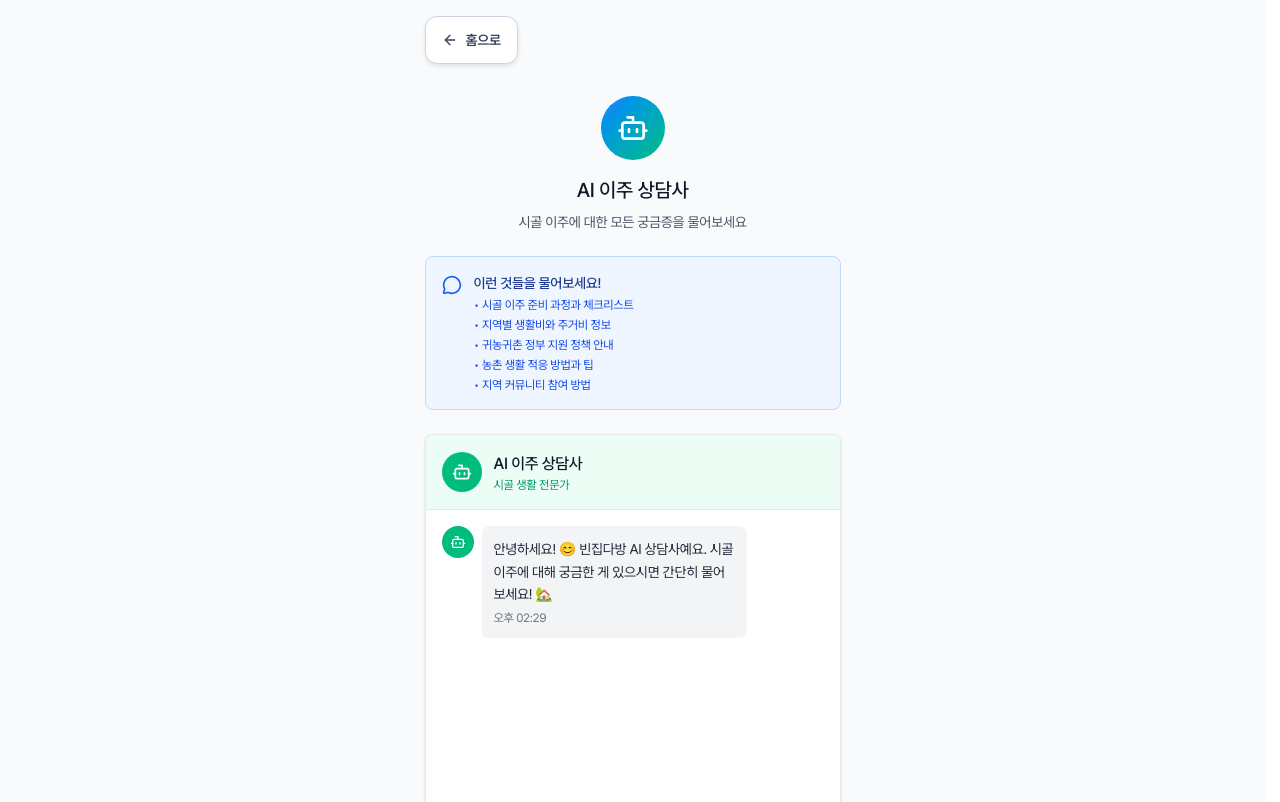
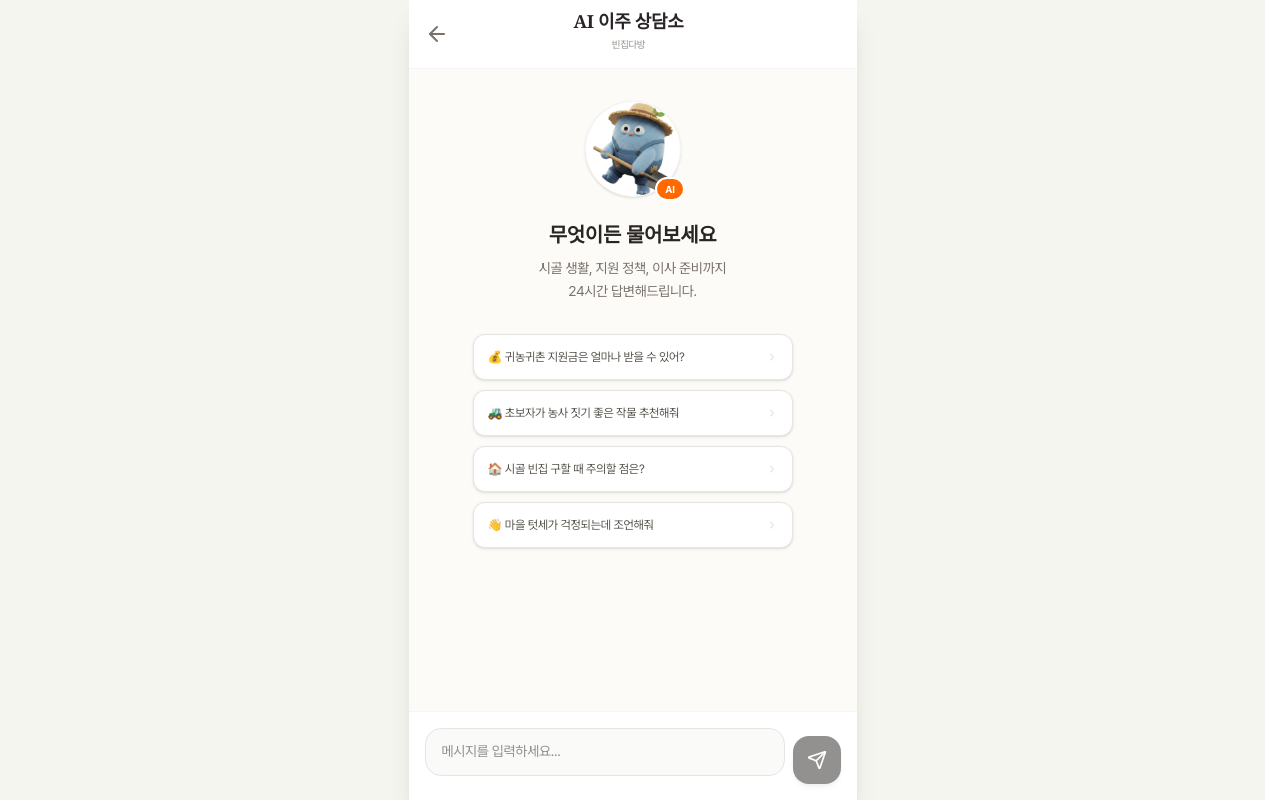
Before and after one commit to sm227/busan, a Next.js app: page /ai-consultation in a window 1280 px wide. Shown: the top 802 px of the page. Built offline with nearby package versions, Linux system fonts and the light colour scheme.

Commit message:
feat: enhance AI consultation page with message handling and UI improvements

```diff
--- a/src/app/ai-consultation/page.tsx
+++ b/src/app/ai-consultation/page.tsx
@@ -1,67 +1,276 @@
 "use client";
 
+import { useState, useRef, useEffect } from "react";
 import { useRouter } from "next/navigation";
 import { useApp } from "@/contexts/AppContext";
-import { ArrowLeft, Bot, MessageCircle } from "lucide-react";
-import AIChat from "@/components/AIChat";
+import { ArrowLeft, Send, Sparkles, ChevronRight } from "lucide-react";
+import { motion, AnimatePresence } from "framer-motion";
+import Image from "next/image";
+
+// 메시지 타입 정의
+interface Message {
+  id: string;
+  content: string;
+  isUser: boolean;
+  timestamp: Date;
+}
+
+// 초기 추천 질문 리스트
+const SUGGESTED_QUESTIONS = [
+  "💰 귀농귀촌 지원금은 얼마나 받을 수 있어?",
+  "🚜 초보자가 농사 짓기 좋은 작물 추천해줘",
+  "🏠 시골 빈집 구할 때 주의할 점은?",
+  "👋 마을 텃세가 걱정되는데 조언해줘"
+];
 
 export default function AIConsultationPage() {
   const router = useRouter();
   const { userPreferences } = useApp();
 
+  // 1. 상태 관리
+  const [messages, setMessages] = useState<Message[]>([
+    {
+      id: 'welcome',
+      content: '안녕하세요! 빈집다방 AI 상담사입니다.\n시골 생활에 대해 무엇이든 물어보세요 🌱',
+      isUser: false,
+      timestamp: new Date()
+    }
+  ]);
+  const [inputValue, setInputValue] = useState('');
+  const [isLoading, setIsLoading] = useState(false);
+
+  // 스크롤 제어용 Ref
+  const messagesEndRef = useRef<HTMLDivElement>(null);
+
+  // 대화 시작 여부 확인 (기본 인사말 외에 메시지가 추가되면 시작된 것으로 간주)
+  const isChatStarted = messages.length > 1;
+
+  // 2. 스크롤 자동 이동
+  const scrollToBottom = () => {
+    messagesEndRef.current?.scrollIntoView({ behavior: 'smooth' });
+  };
+
+  useEffect(() => {
+    scrollToBottom();
+  }, [messages, isLoading, isChatStarted]);
+
+  // 3. 메시지 전송 함수
+  const sendMessage = async (text: string) => {
+    if (!text.trim() || isLoading) return;
+
+    // 사용자 메시지 추가
+    const userMessage: Message = {
+      id: Date.now().toString(),
+      content: text.trim(),
+      isUser: true,
+      timestamp: new Date()
+    };
+
+    setMessages(prev => [...prev, userMessage]);
+    setInputValue('');
+    setIsLoading(true);
+
+    try {
+      const response = await fetch('/api/ai/chat', {
+        method: 'POST',
+        headers: { 'Content-Type': 'application/json' },
+        body: JSON.stringify({
+          message: text.trim(),
+          context: {
+            userPreferences,
+            currentLocation: "서울", // 추후 실제 위치로 변경 가능
+            previousMessages: messages.slice(-5).map(m => `${m.isUser ? '사용자' : 'AI'}: ${m.content}`)
+          }
+        })
+      });
+
+      const data = await response.json();
+
+      if (response.ok && data.response) {
+        const aiMessage: Message = {
+          id: (Date.now() + 1).toString(),
+          content: data.response,
+          isUser: false,
+          timestamp: new Date()
+        };
+        setMessages(prev => [...prev, aiMessage]);
+      } else {
+        throw new Error(data.error || '응답 오류');
+      }
+    } catch (error) {
+      const errorMessage: Message = {
+        id: (Date.now() + 1).toString(),
+        content: '죄송합니다. 잠시 후 다시 시도해주세요.',
+        isUser: false,
+        timestamp: new Date()
+      };
+      setMessages(prev => [...prev, errorMessage]);
+    } finally {
+      setIsLoading(false);
+    }
+  };
+
+  const handleSubmit = (e: React.FormEvent) => {
+    e.preventDefault();
+    sendMessage(inputValue);
+  };
+
+  // 4. UI 렌더링
   return (
-    <div className="min-h-screen bg-slate-50 overflow-x-hidden">
-      <div className="max-w-md mx-auto bg-white min-h-screen relative">
-        <div className="min-h-screen bg-gray-50">
-          <div className="px-4 pb-8">
-            <div className="flex items-center py-4 mb-4">
+    // 전체 화면 높이 고정 (스크롤 방지)
+    <div className="h-screen bg-[#F5F5F0] overflow-hidden font-sans text-stone-800 flex flex-col">
+      <div className="max-w-md mx-auto w-full bg-white h-full relative shadow-xl flex flex-col">
+
+        {/* 헤더 (고정) */}
+        <div className="shrink-0 bg-white/90 backdrop-blur-md border-b border-stone-100 px-4 py-3 flex items-center justify-between z-10">
           <button
             onClick={() => router.push("/")}
-                className="back-button"
+            className="p-2 -ml-2 text-stone-500 hover:bg-stone-100 rounded-full transition-colors"
           >
-                <ArrowLeft className="w-4 h-4" />
-                <span>홈으로</span>
+            <ArrowLeft className="w-6 h-6" />
           </button>
+          <div className="text-center">
+             <span className="font-serif font-bold text-lg text-stone-800 block leading-none">AI 이주 상담소</span>
+             <span className="text-[10px] text-stone-400 font-medium">빈집다방</span>
+          </div>
+          <div className="w-10" />
         </div>
 
-            <div className="text-center mb-6">
-              <div className="w-16 h-16 bg-gradient-to-br from-blue-500 to-emerald-500 rounded-full flex items-center justify-center mx-auto mb-4">
-                <Bot className="w-8 h-8 text-white" />
+        {/* 채팅 영역 (스크롤 가능) */}
+        <div className="flex-1 overflow-y-auto p-4 space-y-6 scrollbar-hide bg-[#FDFBF7]">
+
+          {/* A. 초기 가이드 화면 (대화 시작 전까지만 표시) */}
+          {!isChatStarted && (
+            <div className="flex flex-col items-center justify-center min-h-[60vh] animate-in fade-in slide-in-from-bottom-4 duration-700">
+
+              {/* 캐릭터 */}
+              <div className="relative w-24 h-24 mb-6">
+                <div className="absolute inset-0 bg-stone-100 rounded-full animate-pulse" />
+                <div className="absolute inset-0 flex items-center justify-center bg-white rounded-full border border-stone-100 shadow-sm overflow-hidden">
+                   <Image src="/logo.png" alt="AI" width={80} height={80} className="object-contain" priority />
                 </div>
-              <h2 className="text-xl font-medium text-gray-900 mb-2">
-                AI 이주 상담사
+                <div className="absolute -bottom-1 -right-1 bg-orange-500 text-white text-[10px] font-bold px-2 py-0.5 rounded-full border-2 border-white">
+                  AI
+                </div>
+              </div>
+
+              <div className="text-center mb-8">
+                <h2 className="text-xl font-serif font-bold text-stone-800 mb-2">
+                  무엇이든 물어보세요
                 </h2>
-              <p className="text-gray-600 text-sm">
-                시골 이주에 대한 모든 궁금증을 물어보세요
+                <p className="text-stone-500 text-sm leading-relaxed">
+                  시골 생활, 지원 정책, 이사 준비까지<br/>
+                  24시간 답변해드립니다.
                 </p>
               </div>
 
-            <div className="bg-blue-50 border border-blue-200 rounded-lg p-4 mb-6">
-              <div className="flex items-start space-x-3">
-                <MessageCircle className="w-5 h-5 text-blue-600 mt-0.5" />
-                <div>
-                  <h3 className="font-medium text-blue-900 text-sm mb-1">
-                    이런 것들을 물어보세요!
-                  </h3>
-                  <ul className="text-xs text-blue-700 space-y-1">
-                    <li>• 시골 이주 준비 과정과 체크리스트</li>
-                    <li>• 지역별 생활비와 주거비 정보</li>
-                    <li>• 귀농귀촌 정부 지원 정책 안내</li>
-                    <li>• 농촌 생활 적응 방법과 팁</li>
-                    <li>• 지역 커뮤니티 참여 방법</li>
-                  </ul>
+              {/* 추천 질문 리스트 */}
+              <div className="w-full max-w-xs space-y-2.5">
+                 {SUGGESTED_QUESTIONS.map((q, i) => (
+                   <button
+                     key={i}
+                     onClick={() => sendMessage(q)}
+                     className="w-full text-left text-xs p-3.5 bg-white border border-stone-200 hover:border-stone-400 text-stone-600 rounded-xl transition-all shadow-sm hover:shadow-md flex items-center justify-between group"
+                   >
+                     <span>{q}</span>
+                     <ChevronRight className="w-3 h-3 text-stone-300 group-hover:text-stone-500" />
+                   </button>
+                 ))}
               </div>
             </div>
+          )}
+
+          {/* B. 실제 대화 내용 (대화 시작 후) */}
+          {isChatStarted && (
+            <AnimatePresence initial={false}>
+              {messages.map((message) => (
+                <motion.div
+                  key={message.id}
+                  initial={{ opacity: 0, y: 10 }}
+                  animate={{ opacity: 1, y: 0 }}
+                  className={`flex ${message.isUser ? 'justify-end' : 'justify-start items-end gap-2'}`}
+                >
+                  {/* AI 프로필 (왼쪽) */}
+                  {!message.isUser && (
+                    <div className="w-8 h-8 relative shrink-0 mb-4">
+                      <div className="absolute inset-0 bg-white rounded-full border border-stone-200 shadow-sm overflow-hidden">
+                         <Image src="/logo.png" alt="AI" fill className="object-contain p-1" />
+                      </div>
+                    </div>
+                  )}
+
+                  <div className={`max-w-[80%] space-y-1 ${message.isUser ? 'items-end' : 'items-start'}`}>
+                    {/* 말풍선 */}
+                    <div className={`px-4 py-3 rounded-2xl text-sm leading-relaxed shadow-sm whitespace-pre-wrap ${
+                      message.isUser
+                        ? 'bg-stone-800 text-white rounded-br-none'
+                        : 'bg-white text-stone-700 border border-stone-200 rounded-bl-none'
+                    }`}>
+                      {message.content}
                     </div>
 
-            <div className="h-[500px]">
-              <AIChat
-                userPreferences={userPreferences}
-                currentLocation="서울"
+                    {/* 시간 */}
+                    <span className={`text-[10px] block px-1 ${
+                       message.isUser ? 'text-right text-stone-400' : 'text-left text-stone-400'
+                    }`}>
+                      {message.timestamp.toLocaleTimeString('ko-KR', { hour: '2-digit', minute: '2-digit' })}
+                    </span>
+                  </div>
+                </motion.div>
+              ))}
+            </AnimatePresence>
+          )}
+
+          {/* 로딩 중 표시 */}
+          {isLoading && (
+            <motion.div initial={{ opacity: 0 }} animate={{ opacity: 1 }} className="flex justify-start items-end gap-2">
+              <div className="w-8 h-8 relative shrink-0 mb-2">
+                 <div className="absolute inset-0 bg-white rounded-full border border-stone-200 shadow-sm overflow-hidden">
+                    <Image src="/logo.png" alt="AI" fill className="object-contain p-1" />
+                 </div>
+              </div>
+              <div className="bg-white border border-stone-200 px-4 py-3 rounded-2xl rounded-bl-none shadow-sm">
+                <div className="flex gap-1">
+                  <span className="w-1.5 h-1.5 bg-stone-400 rounded-full animate-bounce" style={{ animationDelay: '0ms' }} />
+                  <span className="w-1.5 h-1.5 bg-stone-400 rounded-full animate-bounce" style={{ animationDelay: '150ms' }} />
+                  <span className="w-1.5 h-1.5 bg-stone-400 rounded-full animate-bounce" style={{ animationDelay: '300ms' }} />
+                </div>
+              </div>
+            </motion.div>
+          )}
+
+          <div ref={messagesEndRef} />
+        </div>
+
+        {/* 입력 영역 (하단 고정) */}
+        <div className="shrink-0 p-4 bg-white border-t border-stone-100 pb-safe">
+          <form onSubmit={handleSubmit} className="flex gap-2 items-end">
+            <div className="flex-1 relative">
+              <textarea
+                value={inputValue}
+                onChange={(e) => setInputValue(e.target.value)}
+                onKeyDown={(e) => {
+                  if (e.key === 'Enter' && !e.shiftKey) {
+                    e.preventDefault();
+                    handleSubmit(e);
+                  }
+                }}
+                placeholder="메시지를 입력하세요..."
+                className="w-full bg-stone-50 border border-stone-200 rounded-2xl px-4 py-3 text-sm focus:outline-none focus:ring-2 focus:ring-stone-800 focus:border-transparent resize-none max-h-24 min-h-[48px]"
+                rows={1}
+                disabled={isLoading}
               />
             </div>
+            <button
+              type="submit"
+              disabled={!inputValue.trim() || isLoading}
+              className="w-12 h-[48px] bg-stone-800 text-white rounded-2xl flex items-center justify-center hover:bg-stone-700 disabled:opacity-50 disabled:cursor-not-allowed transition-colors shadow-md"
+            >
+              <Send className="w-5 h-5" />
+            </button>
+          </form>
         </div>
-        </div>
+
       </div>
     </div>
   );
```
Lines whose indentation alone changed are shown as unchanged.
